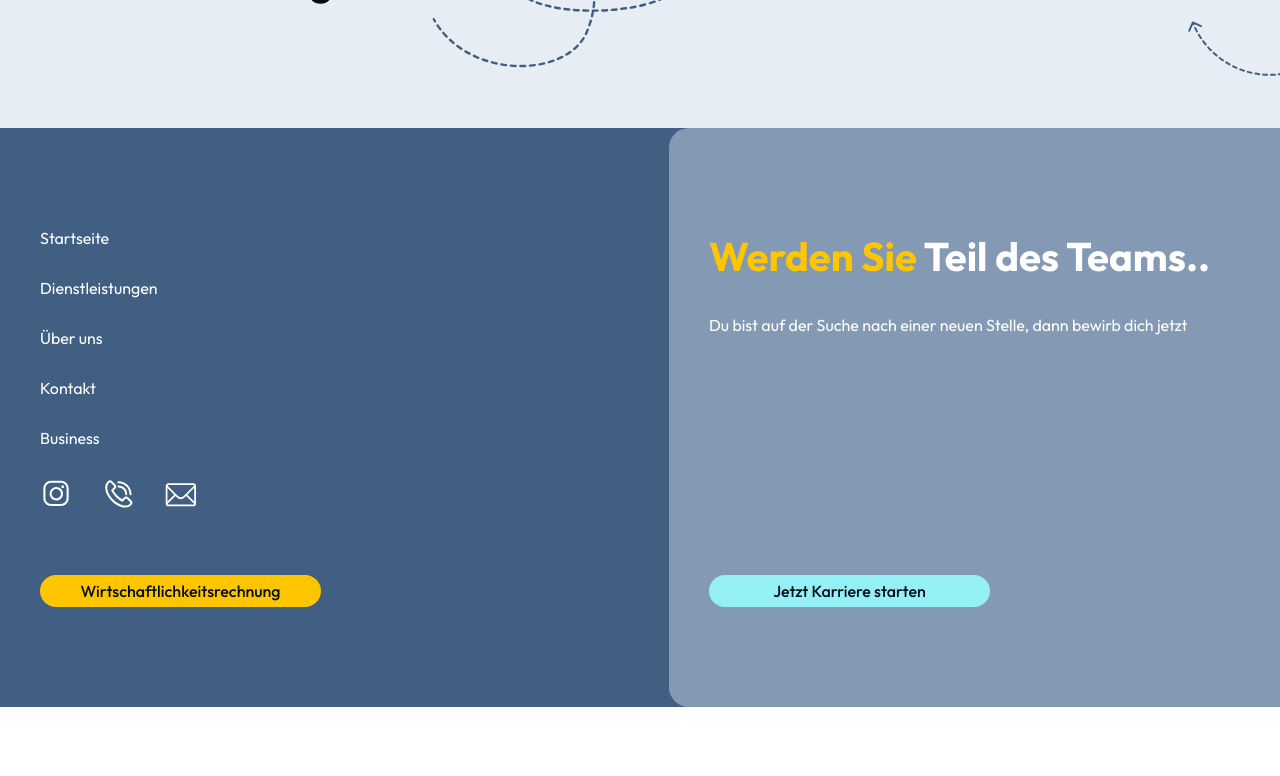
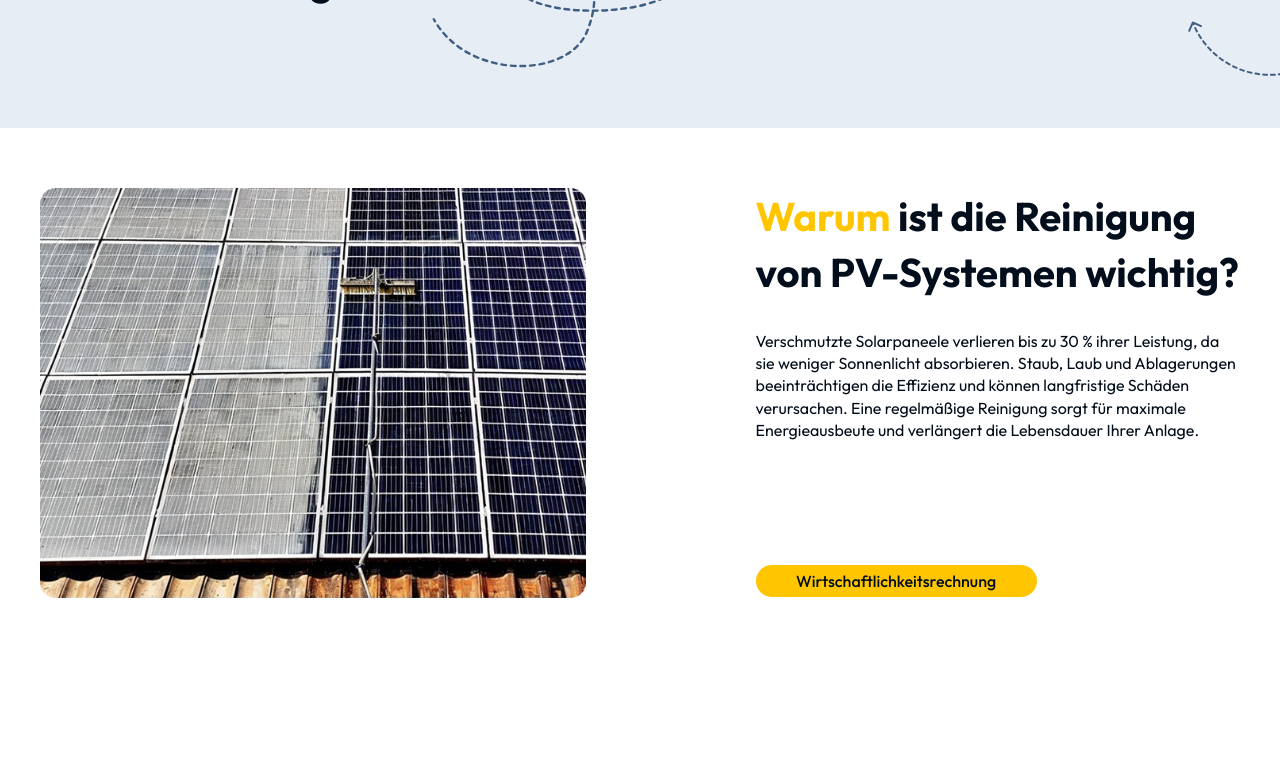
Before and after one commit to c-g-studio/sol-clean, a Next.js app: page / in a window 1280 px wide. Shown: the part 3120-3896 px from the top of the page. Before the commit the page ends 3827 px from the top, so only its background shows below. Built offline with nearby package versions, Linux system fonts and the light colour scheme.

Commit message:
- add section ImportanceCleaningSection

```diff
--- /dev/null
+++ b/src/components/pages/home/ImportanceCleaningSection/ImportanceCleaningSection.tsx
@@ -0,0 +1,47 @@
+import Image from 'next/image';
+
+import { AppContainer } from '@/components/common/AppContainer/AppContainer';
+import { Typography } from '@/components/common/Typography/Typography';
+
+import s from './styles.module.scss';
+import { Button } from '@/components/common/Button/Button';
+
+export const ImportanceCleaningSection = () => {
+  return (
+    <section className={s.importanceCleaningSection}>
+      <AppContainer classes={s.importanceCleaningSectionContainer}>
+        <Image
+          src={'/img/home/importanceCleaningSection/image.png'}
+          width={'549'}
+          height={'410'}
+          alt={'sunny panels image'}
+          className={s.importanceCleaningSectionImageDesktop}
+        />
+        <div>
+          <Typography variant={'h2'} className={s.importanceCleaningTitle}>
+            <Typography variant={'decorSpan'}>Warum</Typography>
+            <br className={s.breakText} /> ist die Reinigung von PV-Systemen
+            wichtig?
+          </Typography>
+          <Image
+            src={'/img/home/importanceCleaningSection/image.png'}
+            width={'549'}
+            height={'410'}
+            alt={'sunny panels image'}
+            className={s.importanceCleaningSectionImage}
+          />
+          <Typography variant={'body1'} className={s.importanceCleaningText}>
+            Verschmutzte Solarpaneele verlieren bis zu 30 % ihrer Leistung, da
+            sie weniger Sonnenlicht absorbieren. Staub, Laub und Ablagerungen
+            beeinträchtigen die Effizienz und können langfristige Schäden
+            verursachen. Eine regelmäßige Reinigung sorgt für maximale
+            Energieausbeute und verlängert die Lebensdauer Ihrer Anlage.
+          </Typography>
+          <Button variant={'primary'} className={s.importanceCleaningButton}>
+            Wirtschaftlichkeitsrechnung
+          </Button>
+        </div>
+      </AppContainer>
+    </section>
+  );
+};
--- /dev/null
+++ b/src/components/pages/home/ImportanceCleaningSection/styles.module.scss
@@ -0,0 +1,91 @@
+@import '@/styles/_mixins';
+@import '@/styles/_variables';
+
+.importanceCleaningSection {
+  padding: 45px 0 250px 0;
+
+  @include useMedia('min-width', $breakpoint-md) {
+    padding: 50px 0 220px 0;
+  }
+
+  @include useMedia('min-width', $breakpoint-lg) {
+    padding: 60px 0 180px 0;
+  }
+}
+
+.importanceCleaningSectionContainer {
+  @include useMedia('min-width', $breakpoint-lg) {
+    display: flex;
+    gap: 170px;
+  }
+}
+
+.importanceCleaningSectionImageDesktop {
+  display: none;
+
+  @include useMedia('min-width', $breakpoint-lg) {
+    display: block;
+
+    width: 549px;
+    height: 410px;
+  }
+}
+
+.importanceCleaningTitle {
+  margin-bottom: 30px;
+
+  text-align: center;
+
+  @include useMedia('min-width', $breakpoint-md) {
+    margin: 0 auto 50px auto;
+    max-width: 450px;
+  }
+
+  @include useMedia('min-width', $breakpoint-lg) {
+    margin: 0 0 30px 0;
+    max-width: 550px;
+
+    text-align: left;
+  }
+}
+
+.breakText {
+  @include useMedia('min-width', $breakpoint-md) {
+    display: none;
+  }
+}
+
+.importanceCleaningSectionImage {
+  display: block;
+  margin: 0 auto 30px auto;
+
+  width: 100%;
+  height: auto;
+
+  @include useMedia('min-width', $breakpoint-lg) {
+    display: none;
+  }
+}
+
+.importanceCleaningText {
+  text-align: center;
+  margin-bottom: 30px;
+
+  @include useMedia('min-width', $breakpoint-md) {
+    margin-bottom: 50px;
+  }
+  @include useMedia('min-width', $breakpoint-lg) {
+    margin-bottom: 123px;
+
+    text-align: left;
+  }
+}
+
+.importanceCleaningButton {
+  display: block;
+  margin: 0 auto;
+
+  @include useMedia('min-width', $breakpoint-lg) {
+    margin: 0;
+  }
+}
--- a/src/components/pages/home/LetsTalk/LetsTalk.tsx
+++ b/src/components/pages/home/LetsTalkSection/LetsTalkSection.tsx
@@ -8,7 +8,7 @@ import { AirplaneIcon } from '@/components/icons/letsTalkSection/AirplaneIcon';
 import s from './styles.module.scss';
 import { RightArrowIcon } from '@/components/icons/letsTalkSection/RightArrowIcon';
 
-export const LetsTalk = () => {
+export const LetsTalkSection = () => {
   return (
     <section className={s.letsTalkSection}>
       {' '}
```
Also changed, not shown: src/app/page.tsx (+4 -2 lines), public/img/home/importanceCleaningSection/image.png (added), src/components/pages/home/LetsTalkSection/styles.module.scss (renamed from src/components/pages/home/LetsTalk/styles.module.scss).
